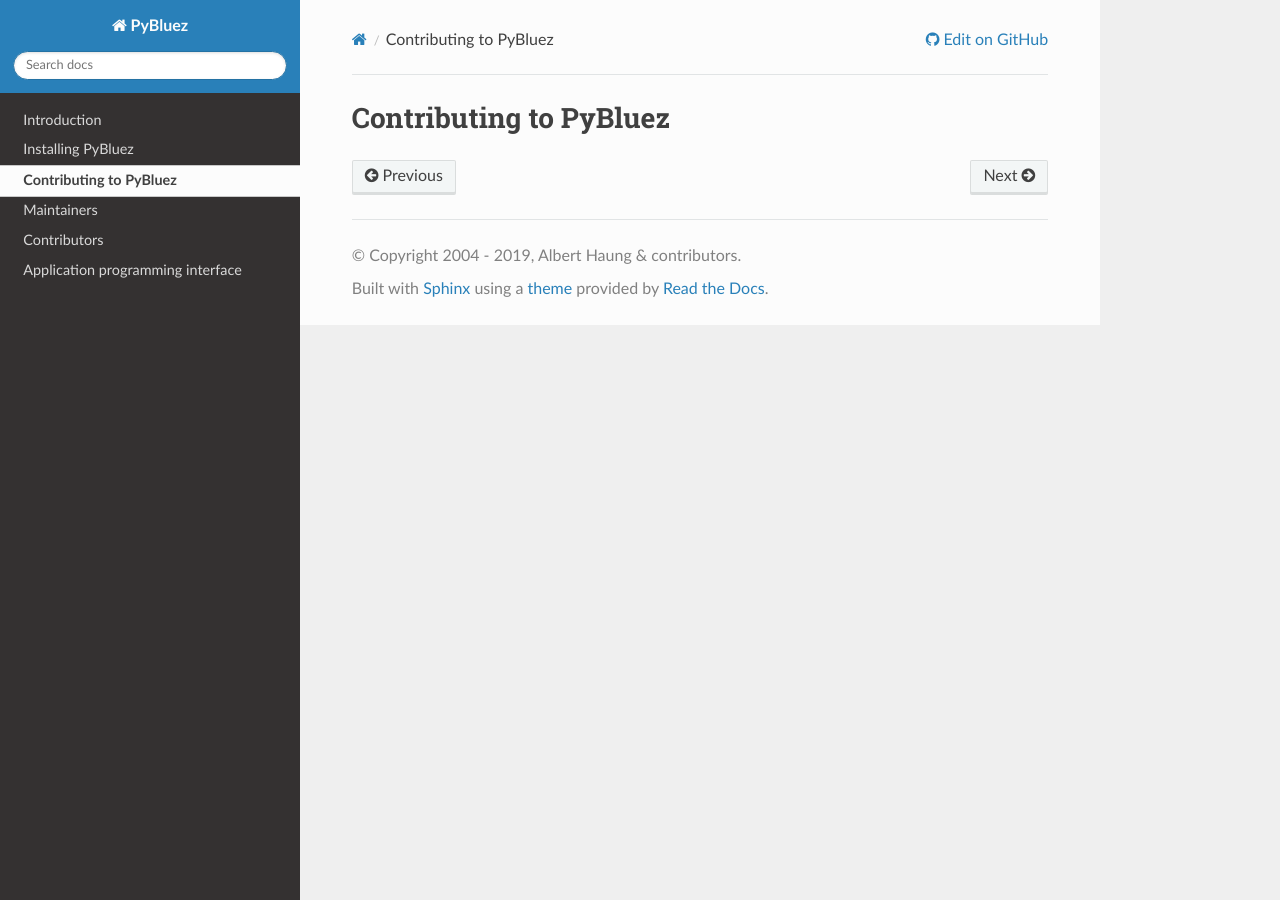
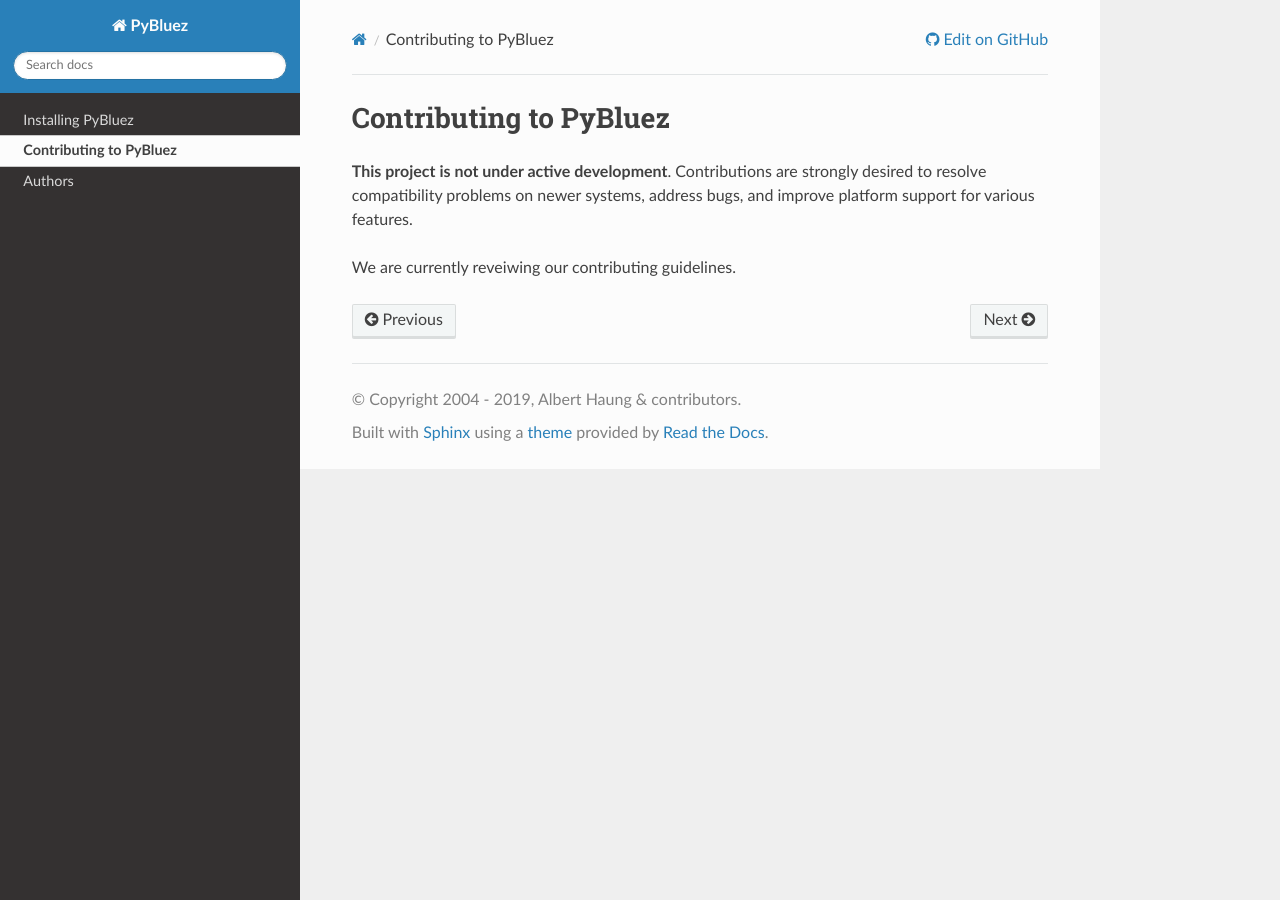
Before and after one commit to pybluez/pybluez, a Sphinx documentation site: the page built from docs/dev/contributing.rst, in a window 1280 px wide. Built offline with Sphinx 7.4.7 and the Read the Docs theme 2.0.0, drawn with Linux system fonts in a browser that asks for light colours; pages that are not in the unit, such as notebooks, are missing from menus.

Commit message:
fix rST semantics.

```diff
--- a/docs/dev/contributing.rst
+++ b/docs/dev/contributing.rst
@@ -1,2 +1,10 @@
+***********************
 Contributing to PyBluez
------------------------
+***********************
+
+
+**This project is not under active development**. Contributions are strongly desired to resolve
+compatibility problems on newer systems, address bugs, and improve platform support for
+various features.
+
+We are currently reveiwing our contributing guidelines.
```
Also changed, not shown: docs/dev/authors.rst (+15 -2 lines), docs/index.rst (+13 -11 lines), docs/user/install.rst (+8 -5 lines), docs/user/intro.rst (+6 -1 lines).
